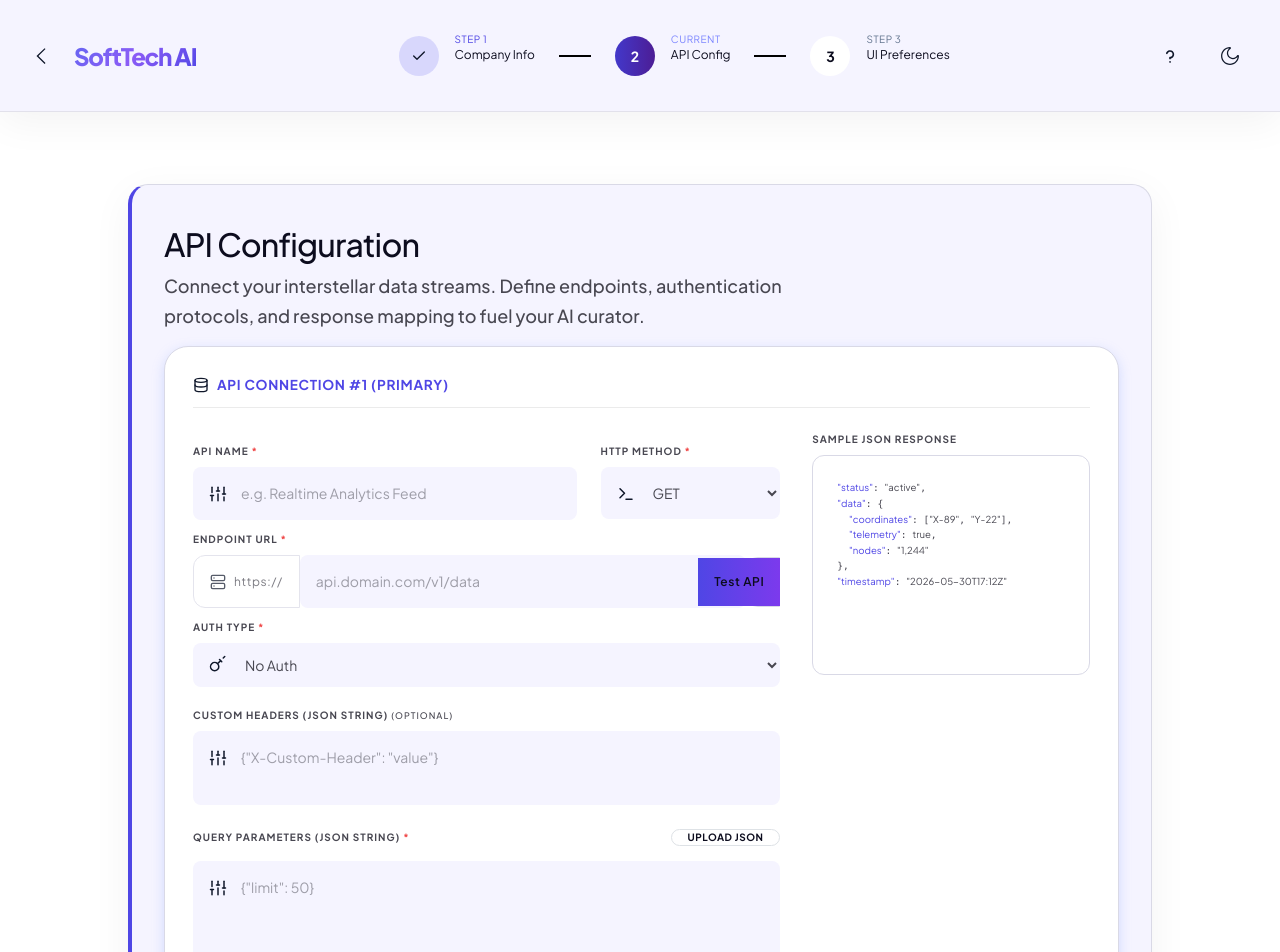
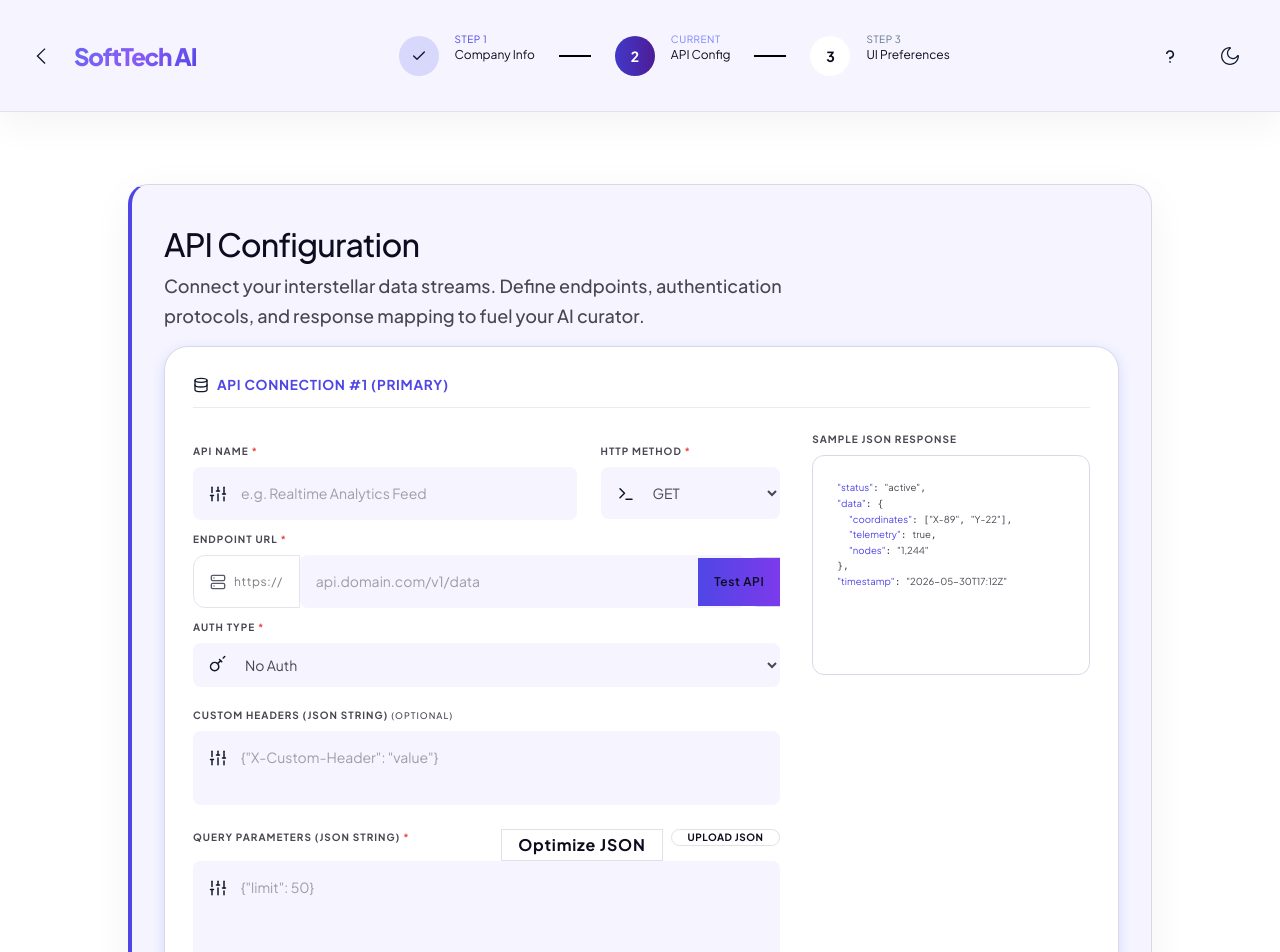
Before and after one commit to HafizAreebIrfan/SoftTech-AI, a React (Vite) app: page /signup/step2 in a window 1280 px wide. Shown: the top 952 px of the page. Built offline with nearby package versions, Linux system fonts and the light colour scheme; no server answers.

Commit message:
Auto layout heuristic overrides, testedonregister parameter, and JSON optimizer button

```diff
--- a/src/infrastructure/store/signupStore.ts
+++ b/src/infrastructure/store/signupStore.ts
@@ -380,6 +380,7 @@ export const useSignupStore = create<SignupStore>()(
                 authType: api.apiAuthType,
                 headers: api.apiHeaders ? [api.apiHeaders] : [],
                 params: api.apiQueryParams ? [api.apiQueryParams] : [],
+                testedonregister: get().apiTestStates[api.id]?.status === "success",
                 ...isbearertoken,
                 ...isapikey,
                 ...isoauth,
@@ -439,6 +440,7 @@ export const useSignupStore = create<SignupStore>()(
               authType: api.apiAuthType,
               headers: api.apiHeaders ? [api.apiHeaders] : [],
               params: api.apiQueryParams ? [api.apiQueryParams] : [],
+              testedonregister: get().apiTestStates[api.id]?.status === "success",
               ...isbearertoken,
               ...isapikey,
               ...isoauth,
--- a/src/presentation/screens/auth/Signup/Step2.tsx
+++ b/src/presentation/screens/auth/Signup/Step2.tsx
@@ -700,6 +700,48 @@ const SignupStep2: FC = () => {
                         Query Parameters (JSON string){" "}
                         <span style={{ color: colors.WarningText }}>*</span>
                       </label>
+                      <div className="flex gap-2">
+                        <button
+                          type="button"
+                          onClick={() => {
+                            const raw = api.apiQueryParams || "";
+                            if (!raw.trim()) {
+                              showToast("Query parameters field is empty.", "error");
+                              return;
+                            }
+                            try {
+                              const parsed = JSON.parse(raw);
+                              updateApiField(api.id, "apiQueryParams", JSON.stringify(parsed, null, 2));
+                              showToast("Optimized JSON successfully!", "success");
+                            } catch (e) {
+                              try {
+                                let fixed = raw.replace(/'/g, '"');
+                                fixed = fixed.replace(/([{,]\s*)([a-zA-Z0-9_$]+)\s*:/g, '$1"$2":');
+                                fixed = fixed.replace(/,\s*([}\]])/g, '$1');
+
+                                const parsed = JSON.parse(fixed);
+                                updateApiField(api.id, "apiQueryParams", JSON.stringify(parsed, null, 2));
+                                showToast("JSON optimized and formatted successfully!", "success");
+                              } catch (err) {
+                                try {
+                                  const parsed = new Function(`return (${raw});`)();
+                                  updateApiField(api.id, "apiQueryParams", JSON.stringify(parsed, null, 2));
+                                  showToast("Fixed and formatted Object/JSON successfully!", "success");
+                                } catch (err2) {
+                                  showToast("Could not auto-repair JSON. Please check syntax manually.", "error");
+                                }
+                              }
+                            }
+                          }}
+                          className="px-3 py-1.5 rounded-xl text-[10px] font-headline font-bold uppercase tracking-wider transition-all duration-200 cursor-pointer flex items-center gap-1.5 border hover:opacity-85"
+                          style={{
+                            background: colors.Background,
+                            borderColor: colors.CardBorder,
+                            color: colors.TextHeading,
+                          }}
+                        >
+                          Optimize JSON
+                        </button>
                         <label
                           className="px-3 py-1.5 rounded-xl text-[10px] font-headline font-bold uppercase tracking-wider transition-all duration-200 cursor-pointer flex items-center gap-1.5 border hover:opacity-80"
                           style={{
@@ -741,6 +783,7 @@ const SignupStep2: FC = () => {
                             }}
                           />
                         </label>
+                      </div>
                     </div>
                     <div className="relative">
                       <span className="absolute left-4 top-4.5">
--- a/src/presentation/widgets/components/GenericWidgetRenderer/index.tsx
+++ b/src/presentation/widgets/components/GenericWidgetRenderer/index.tsx
@@ -53,20 +53,55 @@ export const GenericWidgetRenderer: React.FC = () => {
   const payloadTitle =
     toolResult?.structuredContent?.title?.toLowerCase() || "";
 
-  // Heuristic: If it is a data-oriented view like customers/orders/invoices/history/packages,
+  // Check if it is an admin or management related view/action (sales, total, list, logs, all, etc.)
+  const isAdminView =
+    payloadTitle.includes("admin") ||
+    payloadTitle.includes("manage") ||
+    payloadTitle.includes("dashboard") ||
+    payloadTitle.includes("analytics") ||
+    payloadTitle.includes("metric") ||
+    payloadTitle.includes("statistic") ||
+    payloadTitle.includes("report") ||
+    payloadTitle.includes("sales") ||
+    payloadTitle.includes("total") ||
+    payloadTitle.includes("all orders") ||
+    payloadTitle.includes("all customers") ||
+    payloadTitle.includes("ledger") ||
+    payloadTitle.includes("transaction") ||
+    payloadTitle.includes("history") ||
+    payloadTitle.includes("log") ||
+    payloadTitle.includes("invoice");
+
+  // Check if it is a user-centric action
+  const isUserAction =
+    payloadTitle.includes("book") ||
+    payloadTitle.includes("order placement") ||
+    payloadTitle.includes("checkout") ||
+    payloadTitle.includes("reserve") ||
+    payloadTitle.includes("buy") ||
+    payloadTitle.includes("purchase") ||
+    payloadTitle.includes("create") ||
+    payloadTitle.includes("submit");
+
+  // Heuristic: If it is a generic data-oriented view like lists, logs, or histories,
   // we override layout to 'general' to prevent rendering catalog cards with 'Book Now' buttons.
   const isDataView =
-    payloadTitle.includes("customer") ||
+    (payloadTitle.includes("customer") ||
     payloadTitle.includes("order") ||
     payloadTitle.includes("invoice") ||
     payloadTitle.includes("user") ||
     payloadTitle.includes("history") ||
     payloadTitle.includes("transaction") ||
     payloadTitle.includes("ledger") ||
-    payloadTitle.includes("log");
+    payloadTitle.includes("log")) && !isUserAction;
 
   let defaultPreviewLayout = "dashboard";
-  if (!isPreview && isDataView) {
+  if (!isPreview && isAdminView) {
+    // Admin views prioritize dashboard or general table
+    defaultPreviewLayout = payloadTitle.includes("list") || payloadTitle.includes("all") ? "table" : "dashboard";
+  } else if (!isPreview && isUserAction) {
+    defaultPreviewLayout = "catalog";
+  } else if (!isPreview && isDataView) {
     defaultPreviewLayout = "general";
   } else if (payloadLayout) {
     if (payloadLayout.includes("dashboard") || payloadLayout.includes("metrics")) {
```
Lines whose indentation alone changed are shown as unchanged.
